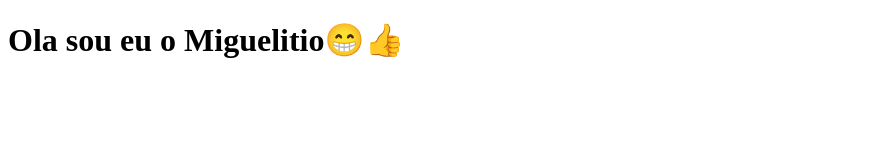
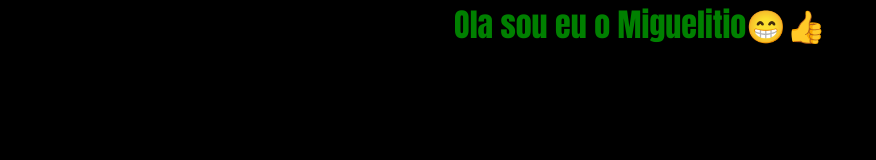
Before and after one commit to luisgustavobl/DriveJoy-RLA, a plain HTML site: page index.html in a window 1280 px wide. Shown: the whole page, without its empty margins (0-876 px from the left). Drawn offline with Linux system fonts and the light colour scheme.

Commit message:
Com css agora

```diff
--- a/index.html
+++ b/index.html
@@ -4,8 +4,9 @@
     <meta charset="UTF-8">
     <meta name="viewport" content="width=device-width, initial-scale=1.0">
     <title>Trabalho RLA - DriveJoy</title>
+    <link rel="stylesheet" href="styles.css">
 </head>
 <body>
-    <h1>Ola sou eu o Miguelitio😁👍</h1>
+    <h1 class="titulo">Ola sou eu o Miguelitio😁👍</h1>
 </body>
 </html>
--- /dev/null
+++ b/styles.css
@@ -0,0 +1,13 @@
+*{
+    margin: 0;
+    padding: 0;
+    box-sizing: border-box;
+}
+body{
+    text-align: center;
+    background-color: black;
+}
+.titulo{
+    font-family: Impact, Haettenschweiler, 'Arial Narrow Bold', sans-serif;
+    color: green;
+}
```
